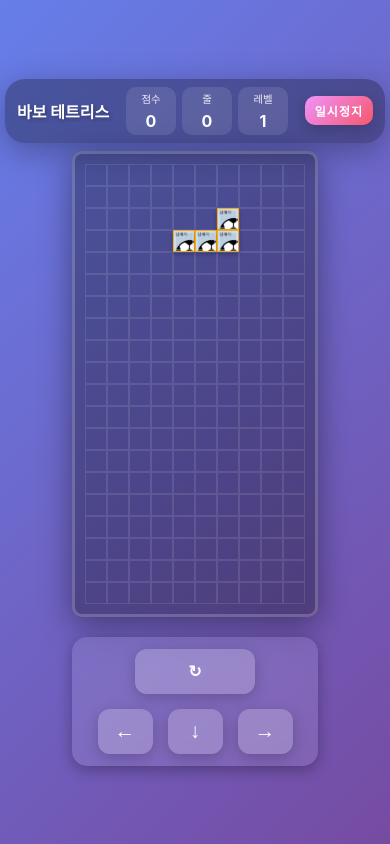
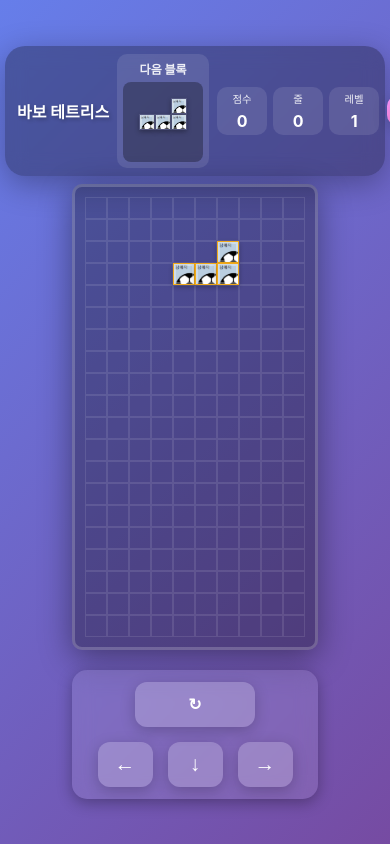
Before and after one commit to jyjy1229/babotetris, a React (Vite) app: page / in a window 390 px wide. Both pictures are taken after a click on the button "게임 시작". Built offline with nearby package versions, Linux system fonts and the light colour scheme.

Commit message:
다음 블록 보기

```diff
--- a/src/App.jsx
+++ b/src/App.jsx
@@ -8,6 +8,7 @@ function App() {
   const {
     board,
     currentTetromino,
+    nextTetromino,
     position,
     score,
     lines,
@@ -74,6 +75,7 @@ function App() {
           lines={lines}
           level={level}
           gameStatus={gameStatus}
+          nextTetromino={nextTetromino}
           onStart={startGame}
           onPause={togglePause}
         />
--- a/src/components/SideBar.jsx
+++ b/src/components/SideBar.jsx
@@ -1,9 +1,33 @@
 import React from "react";
 
-const SideBar = ({ score, lines, level, gameStatus, onStart, onPause }) => {
+const SideBar = ({ score, lines, level, gameStatus, nextTetromino, onStart, onPause }) => {
   return (
     <div className="side-bar">
       <div className="side-title">바보 테트리스</div>
+
+      {/* 다음 블록 표시 */}
+      {nextTetromino && (
+        <div className="next-tetromino-container">
+          <div className="next-tetromino-label">다음 블록</div>
+          <div className="next-tetromino-preview">
+            {nextTetromino.shape.map((row, rowIdx) => (
+              <div key={rowIdx} className="next-tetromino-row">
+                {row.map((cell, cellIdx) => (
+                  <div
+                    key={cellIdx}
+                    className={`next-tetromino-cell ${cell ? "filled" : "empty"}`}
+                    style={{
+                      backgroundImage: cell && nextTetromino.image
+                        ? `url(${nextTetromino.image})`
+                        : "none",
+                    }}
+                  />
+                ))}
+              </div>
+            ))}
+          </div>
+        </div>
+      )}
 
       <div className="side-stats">
         <div className="side-stat">
--- a/src/hooks/useGameState.js
+++ b/src/hooks/useGameState.js
@@ -16,6 +16,7 @@ const SPEED_INCREASE_PER_LEVEL = 100; // 레벨당 속도 증가
 export const useGameState = () => {
   const [board, setBoard] = useState(createEmptyBoard());
   const [currentTetromino, setCurrentTetromino] = useState(null);
+  const [nextTetromino, setNextTetromino] = useState(null);
   const [position, setPosition] = useState({ x: 0, y: 0 });
   const [score, setScore] = useState(0);
   const [lines, setLines] = useState(0);
@@ -35,7 +36,8 @@ export const useGameState = () => {
 
   // 새 테트로미노 생성
   const spawnTetromino = useCallback(() => {
-    const newTetromino = getRandomTetromino();
+    setNextTetromino((prevNext) => {
+      const newTetromino = prevNext || getRandomTetromino();
       const startX =
         Math.floor(BOARD_WIDTH / 2) -
         Math.floor(newTetromino.shape[0].length / 2);
@@ -44,13 +46,17 @@ export const useGameState = () => {
       // 게임 오버 체크
       if (checkCollision(board, newTetromino, { x: startX, y: startY })) {
         setGameStatus("over");
-      return;
+        return prevNext;
       }
 
       const newPosition = { x: startX, y: startY };
       setCurrentTetromino(newTetromino);
       setPosition(newPosition);
       positionRef.current = newPosition; // ref 업데이트
+
+      // 새로운 다음 블록 생성
+      return getRandomTetromino();
+    });
   }, [board]);
 
   // 테트로미노 이동
@@ -193,6 +199,7 @@ export const useGameState = () => {
       Math.floor(newTetromino.shape[0].length / 2);
     const newPosition = { x: startX, y: 0 };
     setCurrentTetromino(newTetromino);
+    setNextTetromino(getRandomTetromino());
     setPosition(newPosition);
     positionRef.current = newPosition; // ref 업데이트
   }, []);
@@ -238,6 +245,7 @@ export const useGameState = () => {
   return {
     board: displayBoard(),
     currentTetromino,
+    nextTetromino,
     position,
     score,
     lines,
--- a/src/styles/App.css
+++ b/src/styles/App.css
@@ -53,6 +53,61 @@ body {
   font-weight: bold;
   text-align: center;
   text-shadow: 2px 2px 4px rgba(0, 0, 0, 0.3);
+}
+
+/* 다음 블록 표시 */
+.next-tetromino-container {
+  background: rgba(255, 255, 255, 0.1);
+  border-radius: 10px;
+  padding: 15px;
+  display: flex;
+  flex-direction: column;
+  gap: 10px;
+  align-items: center;
+}
+
+.next-tetromino-label {
+  font-size: 1rem;
+  font-weight: bold;
+  opacity: 0.9;
+  text-align: center;
+}
+
+.next-tetromino-preview {
+  display: flex;
+  flex-direction: column;
+  background: rgba(0, 0, 0, 0.3);
+  border-radius: 8px;
+  padding: 8px;
+  min-width: 120px;
+  min-height: 120px;
+  justify-content: center;
+  align-items: center;
+}
+
+.next-tetromino-row {
+  display: flex;
+}
+
+.next-tetromino-cell {
+  width: 25px;
+  height: 25px;
+  border: 1px solid rgba(255, 255, 255, 0.1);
+  background-size: cover;
+  background-position: center;
+  background-repeat: no-repeat;
+  image-rendering: -webkit-optimize-contrast;
+  image-rendering: crisp-edges;
+}
+
+.next-tetromino-cell.empty {
+  background: transparent;
+  border-color: transparent;
+}
+
+.next-tetromino-cell.filled {
+  box-shadow: inset 0 0 0 2px rgba(255, 255, 255, 0.3),
+              0 2px 5px rgba(0, 0, 0, 0.3);
 }
 
 .side-stats {
@@ -305,6 +360,26 @@ body {
     font-size: 0.9rem;
     white-space: nowrap;
   }
+
+  .next-tetromino-container {
+    padding: 10px;
+    gap: 8px;
+  }
+
+  .next-tetromino-label {
+    font-size: 0.85rem;
+  }
+
+  .next-tetromino-preview {
+    min-width: 100px;
+    min-height: 100px;
+    padding: 6px;
+  }
+
+  .next-tetromino-cell {
+    width: 20px;
+    height: 20px;
+  }
 }
 
 @media (max-width: 768px) {
@@ -357,6 +432,26 @@ body {
 
   .rotate-btn {
     width: 130px;
+  }
+
+  .next-tetromino-container {
+    padding: 8px;
+    gap: 6px;
+  }
+
+  .next-tetromino-label {
+    font-size: 0.8rem;
+  }
+
+  .next-tetromino-preview {
+    min-width: 90px;
+    min-height: 90px;
+    padding: 5px;
+  }
+
+  .next-tetromino-cell {
+    width: 18px;
+    height: 18px;
   }
 }
 
@@ -420,6 +515,26 @@ body {
   .controls {
     padding: 12px;
     max-width: 100%;
+  }
+
+  .next-tetromino-container {
+    padding: 6px;
+    gap: 5px;
+  }
+
+  .next-tetromino-label {
+    font-size: 0.75rem;
+  }
+
+  .next-tetromino-preview {
+    min-width: 80px;
+    min-height: 80px;
+    padding: 4px;
+  }
+
+  .next-tetromino-cell {
+    width: 16px;
+    height: 16px;
   }
 }
 
@@ -488,6 +603,25 @@ body {
     width: 100px;
     font-size: 0.9rem;
   }
+
+  .next-tetromino-container {
+    padding: 8px;
+  }
+
+  .next-tetromino-label {
+    font-size: 0.75rem;
+  }
+
+  .next-tetromino-preview {
+    min-width: 80px;
+    min-height: 80px;
+    padding: 5px;
+  }
+
+  .next-tetromino-cell {
+    width: 16px;
+    height: 16px;
+  }
 }
 
 /* 애니메이션 */
```
Lines whose indentation alone changed are shown as unchanged.
